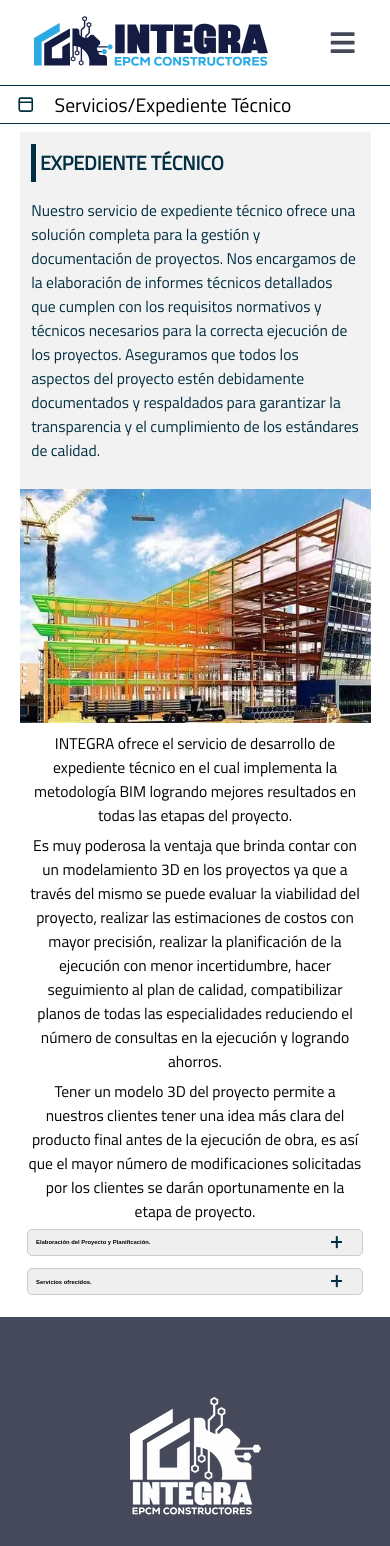
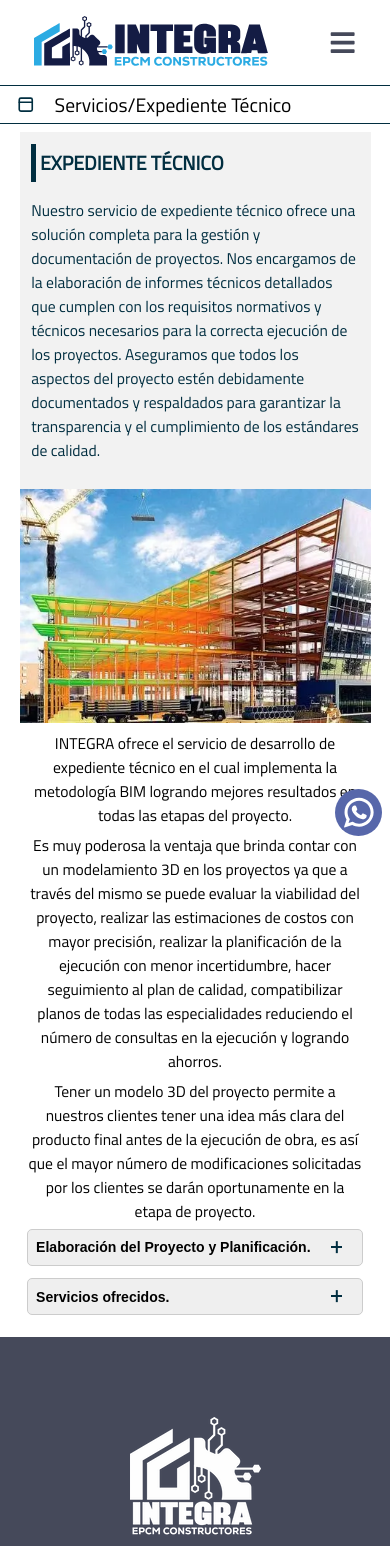
Before and after one commit to Alvaro-Neyra/Integra-Next, a Next.js app: page /servicios/expediente-tecnico in a window 390 px wide. Shown: the top 1546 px of the page. Built offline with nearby package versions, Linux system fonts and the light colour scheme.

Commit message:
Added components

```diff
--- a/app/layout.tsx
+++ b/app/layout.tsx
@@ -3,6 +3,7 @@
 import NavBar from "./ui/components/NavBar";
 import { headers } from "next/headers";
 import Footer from "./ui/components/Footer";
+import AbsoluteElements from "./ui/components/AbsoluteElements";
 
 
 export default async function RootLayout({
@@ -24,6 +25,7 @@
           {children}
         </section>
         <Footer></Footer>
+        <AbsoluteElements />
       </body>
     </html>
   );
--- /dev/null
+++ b/app/ui/components/AbsoluteElements.tsx
@@ -0,0 +1,12 @@
+import Whatsapp from "./Whatsapp";
+import GoToTop from "./GoToTop";
+
+
+export default function AbsoluteElements() {
+    return (
+        <section className="absolute-container">
+            <GoToTop />
+            <Whatsapp />
+        </section>
+    );
+}
--- /dev/null
+++ b/app/ui/components/GoToTop.tsx
@@ -0,0 +1,43 @@
+"use client";
+
+import { useEffect, useRef } from "react";
+import { MdArrowUpward } from "react-icons/md";
+
+export default function GoToTop() {
+
+    const btn = useRef<HTMLButtonElement>(null);
+
+    useEffect(() => {
+        if (btn.current) {
+            btn.current.style.visibility = 'hidden';
+            btn.current.style.opacity = '0';
+        }
+    })
+
+    const goTop = () => {
+        window.scrollTo({
+            top: 0,
+            behavior: 'smooth'
+        });
+    };
+
+    const scrollFunction = () => {
+        if (btn.current) {
+            if (document.body.scrollTop > 80 || document.documentElement.scrollTop > 80) {
+                btn.current.style.visibility = 'visible';
+                btn.current.style.opacity = '1';
+            } else {
+                btn.current.style.visibility = 'hidden';
+                btn.current.style.opacity = '0';
+            }
+        }
+    };
+
+    window.onscroll = () => {
+        scrollFunction();
+    };
+
+    return (
+        <button ref={btn} className="gototop-btn" onClick={goTop}><MdArrowUpward /></button>
+    );
+}
--- /dev/null
+++ b/app/ui/components/Whatsapp.tsx
@@ -0,0 +1,28 @@
+
+export default function Whatsapp() {
+    return (
+        <a className="whatsapp-icon" href="https://wa.me/51940982514" target='_blank'>
+            <svg fill="#000000" height="100px" width="100px" viewBox="0 0 308 308" xmlns="http://www.w3.org/2000/svg" xmlSpace="preserve">
+                <g>
+                    <path d="M227.904,176.981c-0.6-0.288-23.054-11.345-27.044-12.781c-1.629-0.585-3.374-1.156-5.23-1.156
+            c-3.032,0-5.579,1.511-7.563,4.479c-2.243,3.334-9.033,11.271-11.131,13.642c-0.274,0.313-0.648,0.687-0.872,0.687
+            c-0.201,0-3.676-1.431-4.728-1.888c-24.087-10.463-42.37-35.624-44.877-39.867c-0.358-0.61-0.373-0.887-0.376-0.887
+            c0.088-0.323,0.898-1.135,1.316-1.554c1.223-1.21,2.548-2.805,3.83-4.348c0.607-0.731,1.215-1.463,1.812-2.153
+            c1.86-2.164,2.688-3.844,3.648-5.79l0.503-1.011c2.344-4.657,0.342-8.587-0.305-9.856c-0.531-1.062-10.012-23.944-11.02-26.348
+            c-2.424-5.801-5.627-8.502-10.078-8.502c-0.413,0-0,0-1.732,0.073c-2.109,0.089-13.594,1.601-18.672,4.802
+            c-5.385,3.395-14.495,14.217-14.495,33.249c0,17.129,10.87,33.302,15.537,39.453c0.116,0.155,0.329,0.47,0.638,0.922
+            c17.873,26.102,40.154,45.446,62.741,54.469c21.745,8.686,32.042,9.69,37.896,9.69c0.001,0,0.001,0,0.001,0
+            c2.46,0,4.429-0.193,6.166-0.364l1.102-0.105c7.512-0.666,24.02-9.22,27.775-19.655c2.958-8.219,3.738-17.199,1.77-20.458
+            C233.168,179.508,230.845,178.393,227.904,176.981z"/>
+                    <path d="M156.734,0C73.318,0,5.454,67.354,5.454,150.143c0,26.777,7.166,52.988,20.741,75.928L0.212,302.716
+            c-0.484,1.429-0.124,3.009,0.933,4.085C1.908,307.58,2.943,308,4,308c0.405,0,0.813-0.061,1.211-0.188l79.92-25.396
+            c21.87,11.685,46.588,17.853,71.604,17.853C240.143,300.27,308,232.923,308,150.143C308,67.354,240.143,0,156.734,0z
+            M156.734,268.994c-23.539,0-46.338-6.797-65.936-19.657c-0.659-0.433-1.424-0.655-2.194-0.655c-0.407,0-0.815,0.062-1.212,0.188
+            l-40.035,12.726l12.924-38.129c0.418-1.234,0.209-2.595-0.561-3.647c-14.924-20.392-22.813-44.485-22.813-69.677
+            c0-65.543,53.754-118.867,119.826-118.867c66.064,0,119.812,53.324,119.812,118.867
+            C276.546,215.678,222.799,268.994,156.734,268.994z"/>
+                </g>
+            </svg>
+        </a>
+    );
+}
--- a/app/ui/styles/Accordion.module.css
+++ b/app/ui/styles/Accordion.module.css
@@ -66,9 +66,30 @@
     line-height: 2vw;
 }
 
+@media only screen and (max-width: 1024px) and (orientation: portrait) {
+    .service-list {
+        font-size: 2vw;
+        text-align: left;
+    }
+    .service-list li {
+        line-height: 3vw;
+    }
+}
+
 @media only screen and (max-width: 700px) {
     .accordion::before, .accordion::after {
         width: 3vw;
         height: .5vw;
     }
 }
+
+@media only screen and (max-width: 700px) and (orientation: portrait) {
+    .accordion h2, .service-list {
+        font-size: 3.6vw;
+    }
+    .service-list li {
+        line-height: 5vw;
+        background-size: 3vw 3vw;
+        padding-left: 4vw;
+    }
+}
--- a/app/ui/styles/NavBar.module.css
+++ b/app/ui/styles/NavBar.module.css
@@ -226,9 +226,9 @@
         justify-content: center;
         align-items: center;
         position: fixed;
-        top: -151vh;
+        top: -155vh;
         left: 0;
-        height: 110%;
+        height: 120%;
         width: 100%;
         gap: 1.5rem;
         transition: 1s;
@@ -267,7 +267,7 @@
     }
     .nav-close-btn {
         position: absolute;
-        top: 6vw;
+        top: 10vw;
         right: 11vw;
     }
     .barsIcon{
@@ -316,7 +316,7 @@
         gap: 5vw;
     }
     .nav-close-btn {
-        top: 8vw;
+        top: 15vw;
         right: 8vw;
     }
 }
@@ -338,7 +338,7 @@
         gap: 8vw;
     }
     .nav-close-btn {
-        top: 10vw;
+        top: 15vw;
         right: 5vw;
     }
 }
```
